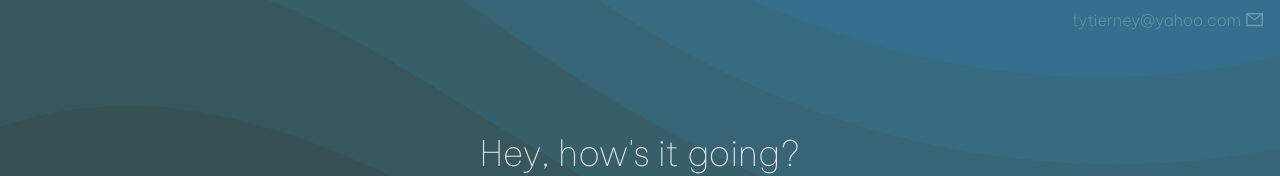
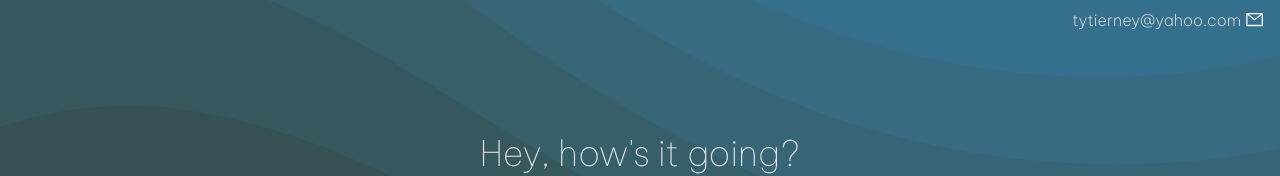
Before and after one commit to tylertierney/portfolio, a Next.js app: page / in a window 1280 px wide. Shown: the top 176 px of the page. Built offline with nearby package versions, Linux system fonts and the light colour scheme.

Commit message:
Increase opacity of email text

```diff
--- a/components/Home/Home.js
+++ b/components/Home/Home.js
@@ -67,7 +67,7 @@ const Home = () => {
         w="100%"
         justify="flex-end"
         paddingX="1rem"
-        opacity="0.3"
+        opacity="1"
         paddingY="0.5rem"
       >
         <Link href="mailto:tytierney@yahoo.com" passHref>
```
